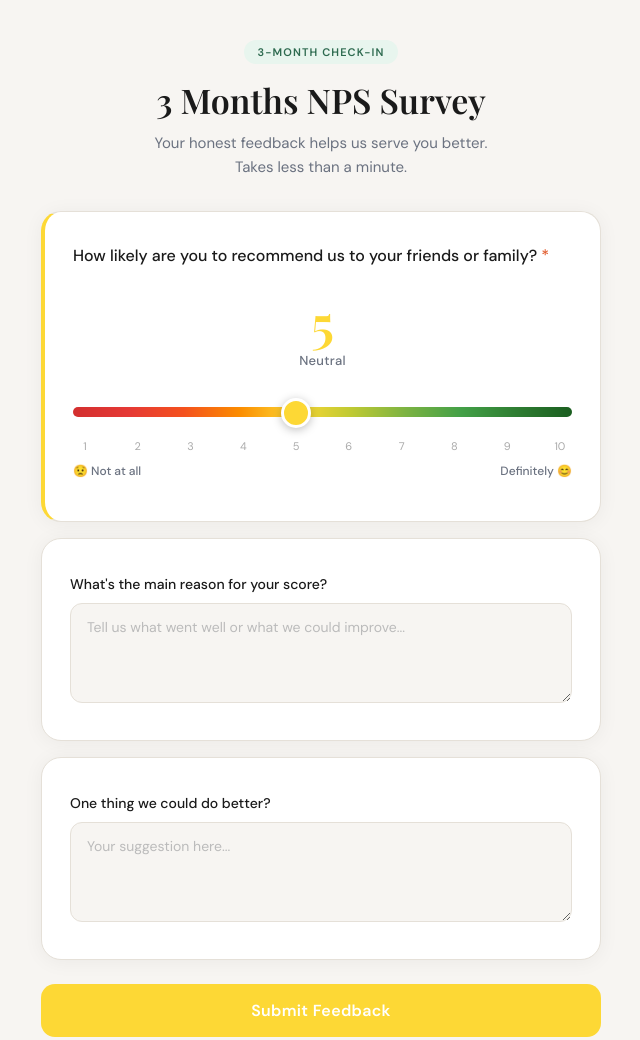
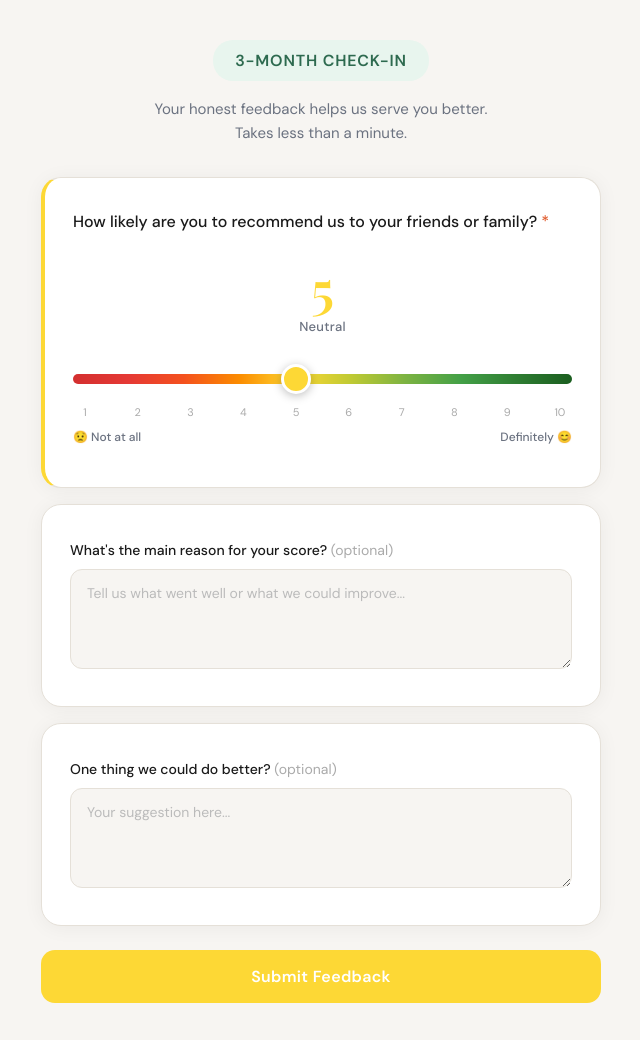
Before and after one commit to prasad14082000/NPS-SURVEY, a plain HTML site: page index.html in a window 1280 px wide. Shown: the whole page, without its empty margins (319-959 px from the left). Drawn offline with nearby package versions, Linux system fonts and the light colour scheme.

Commit message:
Enhance badge styles and update form labels
Updated badge styles and modified form labels for clarity. Changed Apps Script URL for data submission.

```diff
--- a/index.html
+++ b/index.html
@@ -49,20 +49,13 @@
       display: inline-block;
       background: var(--accent-light);
       color: var(--accent);
-      font-size: 11px;
+      font-size: 16px;
       font-weight: 600;
-      letter-spacing: 0.1em;
+      letter-spacing: 0.05em;
       text-transform: uppercase;
-      padding: 5px 14px;
+      padding: 10px 22px;
       border-radius: 20px;
       margin-bottom: 16px;
-    }
-    .header h1 {
-      font-family: 'Playfair Display', serif;
-      font-size: clamp(26px, 5vw, 34px);
-      color: var(--text);
-      line-height: 1.2;
-      margin-bottom: 10px;
     }
     .header p {
       color: var(--muted);
@@ -329,7 +322,6 @@
 
   <div class="header">
     <div class="badge">3-Month Check-in</div>
-    <h1>3 Months NPS Survey</h1>
     <p>Your honest feedback helps us serve you better.<br/>Takes less than a minute.</p>
   </div>
 
@@ -371,7 +363,7 @@
     <!-- Q2: Open feedback -->
     <div class="card">
       <div class="textarea-wrap">
-        <label for="feedback">What's the main reason for your score?</label>
+        <label for="feedback">What's the main reason for your score? <span style="color:#aaa;font-weight:400">(optional)</span></label>
         <textarea
           id="feedback"
           name="feedback"
@@ -383,7 +375,7 @@
     <!-- Q3: One thing we could do better -->
     <div class="card">
       <div class="textarea-wrap">
-        <label for="improve">One thing we could do better?</label>
+        <label for="improve">One thing we could do better? <span style="color:#aaa;font-weight:400">(optional)</span></label>
         <textarea
           id="improve"
           name="improve"
@@ -415,7 +407,7 @@
   // STEP 1: Replace this URL with your Google
   // Apps Script Web App URL (see instructions)
   // =============================================
-  const APPS_SCRIPT_URL = "https://script.google.com/macros/s/AKfycbzPyz8Fbe9lJNvI-BZUYuq7ijefPumyZNNYkNWyXIlMdiQSmC4Ij0fEnDKPudDR7C2W/exec";
+  const APPS_SCRIPT_URL = "https://script.google.com/macros/s/AKfycbxlOMEAs1C32tD-Kj4_7R04U_IhvUjlsuxcndmMI0QcOZn1WGjzqXRccRpdfSR7jo8P/exec";
 
   // Color map for each score 1–10
   const colors = {
```
